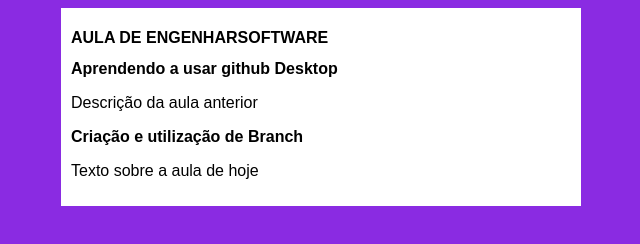
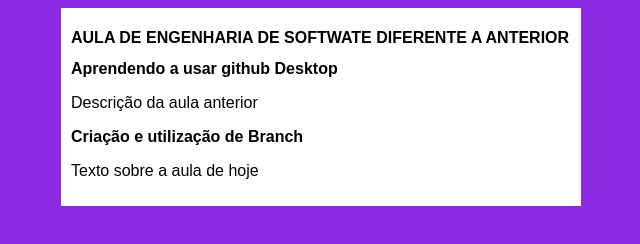
Before and after one commit to CrislaineCserafim/PROJETO-INTEGRADOR-2020, a plain HTML site: page index.html in a window 1280 px wide. Shown: the whole page, without its empty margins (319-959 px from the left). Drawn offline with Linux system fonts and the light colour scheme.

Commit message:
ADD TITULO ERRADO NOVAMENTE

```diff
--- a/index.html
+++ b/index.html
@@ -9,7 +9,7 @@
 <body>
     <main>
         <head>
-            <h1>AULA DE ENGENHARSOFTWARE</h1>
+            <h1>AULA DE ENGENHARIA DE SOFTWATE DIFERENTE A ANTERIOR</h1>
         </head>
         <ARTicle>
             <H2>Aprendendo a usar github Desktop</H2>
```
